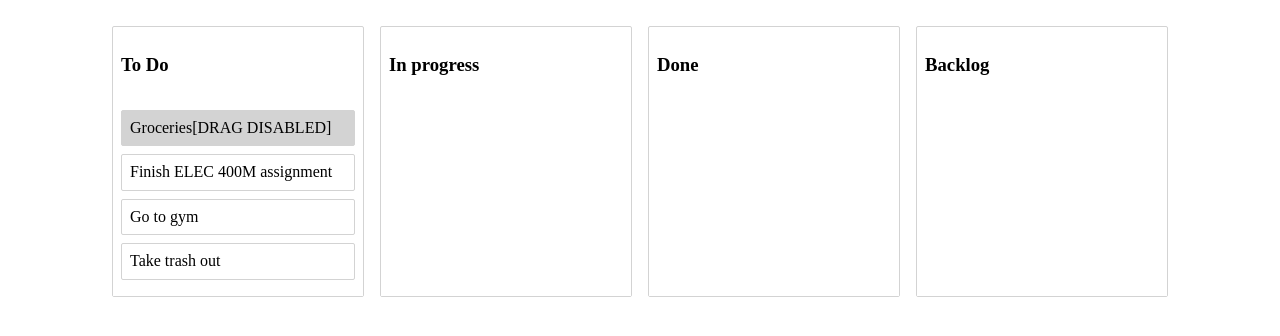
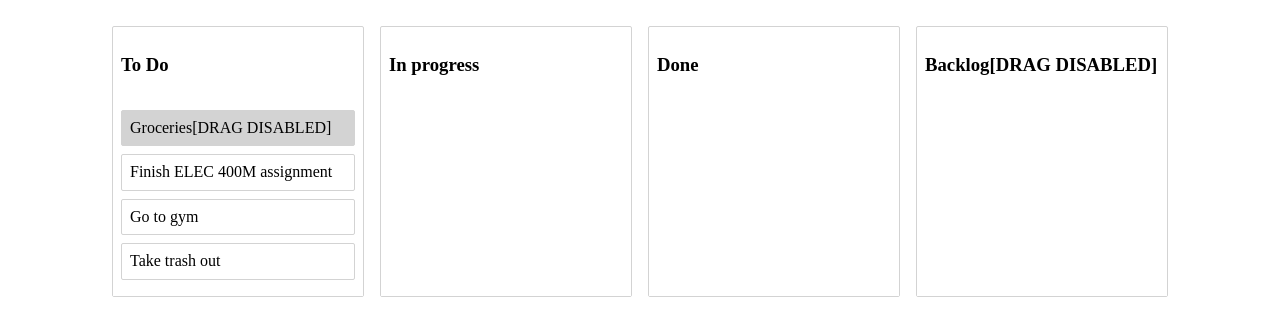
Before and after one commit to mathewbushuru/drag-and-drop-task-app, a React (Create React App) app: page / in a window 1280 px wide. Shown: the top 336 px of the page. Built offline with nearby package versions, Linux system fonts and the light colour scheme.

Commit message:
conditionally disable drag  in certain lists

```diff
--- a/src/data/initial-data.js
+++ b/src/data/initial-data.js
@@ -23,7 +23,7 @@ const initialData = {
     },
     "column-4": {
       id: "column-4",
-      title: "Backlog",
+      title: "Backlog[DRAG DISABLED]",
       taskIds: [],
     },
   },
```
